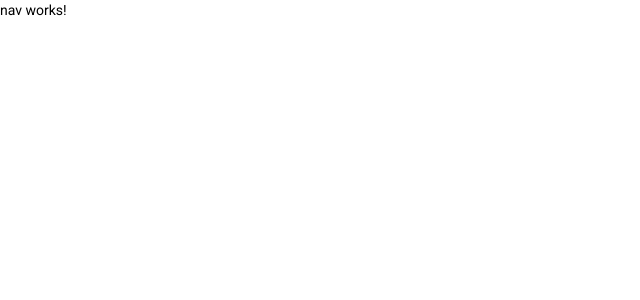
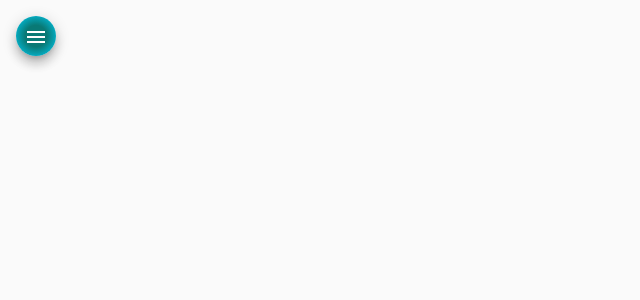
Before and after one commit to Lucasmaciiel/helpdesk, an Angular app in the folder helpdesk-front/: page / in a window 1280 px wide. Shown: the top 300 px of the page, without its empty margins (0-640 px from the left). Built offline with nearby package versions, Linux system fonts and the light colour scheme.

Commit message:
HTML and CSS for the nav component

```diff
--- a/helpdesk-front/src/app/components/nav/nav.component.css
+++ b/helpdesk-front/src/app/components/nav/nav.component.css
@@ -0,0 +1,24 @@
+.container {
+    height: 100%;
+}
+
+.sidenav {
+    width: 13rem;
+    color: white;
+    background: radial-gradient(circle, rgba(9,121,117,1) 38%, rgba(0,212,255,1) 100%, rgba(2,0,36,1) 2600%);
+
+}
+
+.sidenav a {
+    color: white;
+}
+
+.sidenav i {
+    margin-right: .6rem;
+}
+
+.menu {
+    margin: 1rem 0 0 1rem;
+    color: white;
+    background: radial-gradient(circle, rgba(9,121,117,1) 38%, rgba(0,212,255,1) 100%, rgba(2,0,36,1) 2600%);
+}
--- a/helpdesk-front/src/app/components/nav/nav.component.html
+++ b/helpdesk-front/src/app/components/nav/nav.component.html
@@ -1 +1,33 @@
-<p>nav works!</p>
+<mat-drawer-container class="container" autosize>
+    <mat-drawer #drawer class="sidenav" mode="side">
+        <mat-nav-list class="nav-list">
+            <a mat-list-item routerLink="/">
+                <i class="material-icons">home</i>
+                Home
+            </a>
+            <a mat-list-item routerLink="/">
+                <i class="material-icons">account_circle</i>
+                Técnicos
+            </a>
+            <a mat-list-item routerLink="/">
+                <i class="material-icons">person</i>
+                Clientes
+            </a>
+            <a mat-list-item routerLink="/">
+                <i class="material-icons">code</i>
+                Github
+            </a>
+            <a mat-list-item routerLink="/">
+                <i class="material-icons">logout</i>
+                Logout
+            </a>
+        </mat-nav-list>
+    </mat-drawer>
+
+    <div class="sidenav-content">
+      <button class="menu mat-elevation-z8" mat-button (click)="drawer.toggle()" mat-icon-button>
+        <mat-icon>menu</mat-icon>
+      </button>
+    </div>
+
+  </mat-drawer-container>
```
